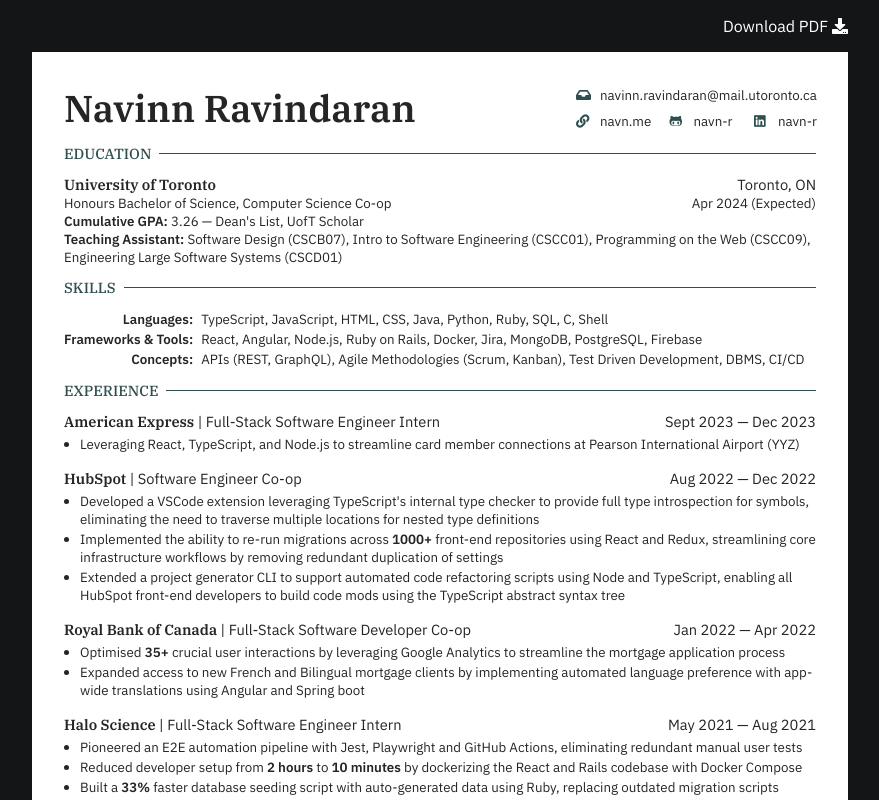
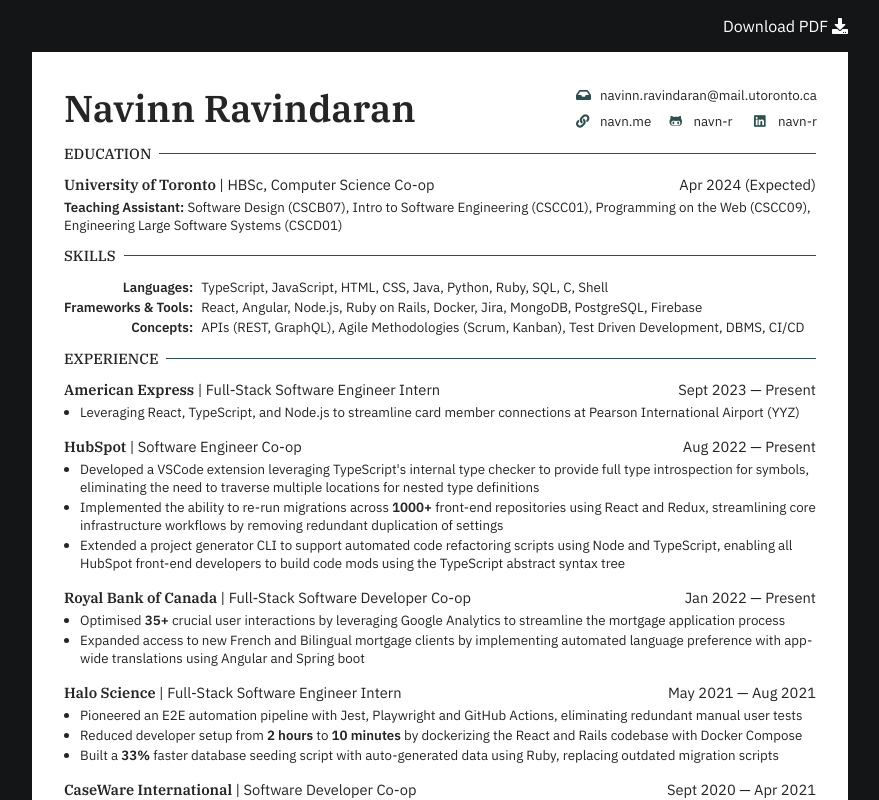
Before and after one commit to navn-r/resume, a Svelte app: page / in a window 1280 px wide. Shown: the top 800 px of the page, without its empty margins (200-1079 px from the left). Built offline with nearby package versions, Linux system fonts and the light colour scheme.

Commit message:
feat: streamline formatting
- remove gpa
- mark experiences as 'present'

```diff
--- a/src/App.svelte
+++ b/src/App.svelte
@@ -128,7 +128,6 @@
   h3 {
     font-family: var(--serif);
     font-size: var(--title);
-    color: var(--gray);
     font-weight: 400;
     display: flex;
 
--- a/src/resume.json
+++ b/src/resume.json
@@ -93,7 +93,7 @@
       "location": "Toronto, ON",
       "url": "https://www.utoronto.ca/",
       "area": "Computer Science Co-op",
-      "studyType": "Honours Bachelor of Science",
+      "studyType": "HBSc",
       "startDate": "2019-09-08",
       "endDate": "2024-04-30",
       "score": "3.26",
--- a/src/sections/Education.svelte
+++ b/src/sections/Education.svelte
@@ -9,18 +9,13 @@
   {#each education as school}
     <div>
       <p>
-        <a href={school.url}><h4>{school.institution}</h4></a>
-        <span>{school.location}</span>
-      </p>
-      <p>
-        <span>{school.studyType}, {school.area}</span>
+        <span
+          ><a href={school.url}>{school.institution}</a> | {school.studyType},
+          {school.area}</span
+        >
         <span>{formatDate(school.endDate)} (Expected)</span>
       </p>
     </div>
-    <p>
-      <strong>Cumulative GPA:</strong>
-      {school.score} — {school.awards.join(', ')}
-    </p>
     <p>
       <strong>Teaching Assistant:</strong>
       {school.courses.join(', ')}
@@ -31,6 +26,7 @@
 <style lang="scss">
   div {
     display: grid;
+    margin-bottom: 0.25rem;
 
     p {
       display: grid;
@@ -45,5 +41,6 @@
 
   a {
     font-family: var(--serif);
+    font-weight: bold;
   }
 </style>
--- a/src/sections/Experience.svelte
+++ b/src/sections/Experience.svelte
@@ -1,6 +1,6 @@
 <script lang="ts">
   import type { Resume } from 'src/resume.schema';
-  import { formatDate } from '../utils';
+  import { isPresent, formatDate } from '../utils';
 
   export let experience: Resume.IWork[];
 </script>
@@ -9,7 +9,11 @@
   {#each experience as work}
     <p>
       <span><a href={work.url}>{work.name}</a> | {work.position}</span>
-      <span>{formatDate(work.startDate)} — {formatDate(work.endDate)}</span>
+      <span
+        >{formatDate(work.startDate)} — {isPresent(work.endDate)
+          ? 'Present'
+          : formatDate(work.endDate)}</span
+      >
     </p>
     {#if work.highlights.length > 0}
       <ul>
--- a/src/utils.ts
+++ b/src/utils.ts
@@ -6,3 +6,5 @@
  */
 export const formatDate = (date: string): string =>
   new Date(date).toLocaleString('en-GB', { month: 'short', year: 'numeric' });
+
+export const isPresent = (date: string): boolean => new Date(date) > new Date();
```
